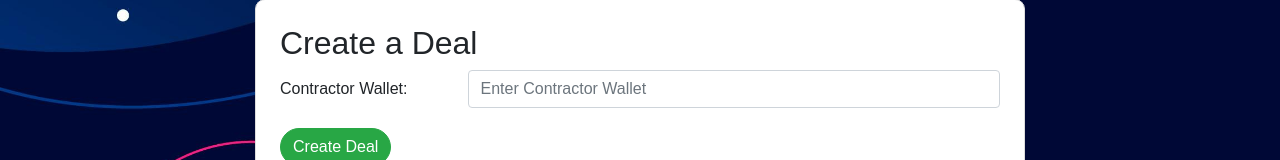
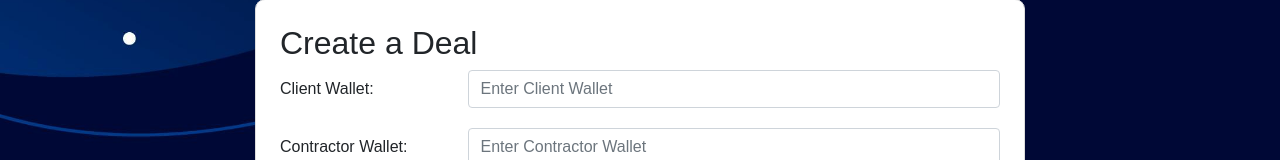
Before and after one commit to Thorj4k/ESC, a plain HTML site: page index.html in a window 1280 px wide. Shown: the part 429-589 px from the top of the page. Drawn offline with nearby package versions, Linux system fonts and the light colour scheme; a script that the page names is missing.

Commit message:
Update index.html

```diff
--- a/index.html
+++ b/index.html
@@ -70,6 +70,12 @@
     <div class="card p-4 mb-4">
       <h2>Create a Deal</h2>
       <form id="createDealForm">
+        <div class="form-group row">
+          <label for="clientWallet" class="col-sm-3 col-form-label">Client Wallet:</label>
+          <div class="col-sm-9">
+            <input type="text" class="form-control" id="clientWallet" placeholder="Enter Client Wallet">
+          </div>
+        </div>
         <div class="form-group row">
           <label for="contractorWallet" class="col-sm-3 col-form-label">Contractor Wallet:</label>
           <div class="col-sm-9">
```
